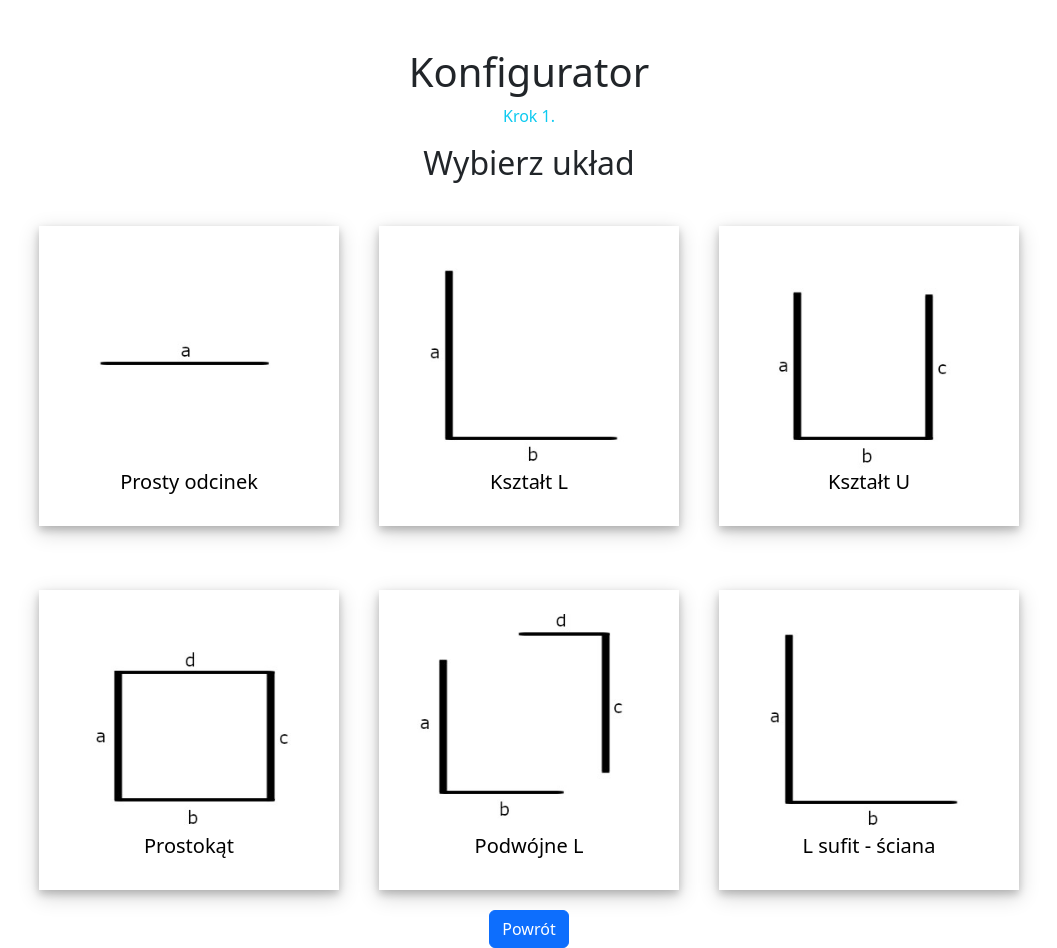
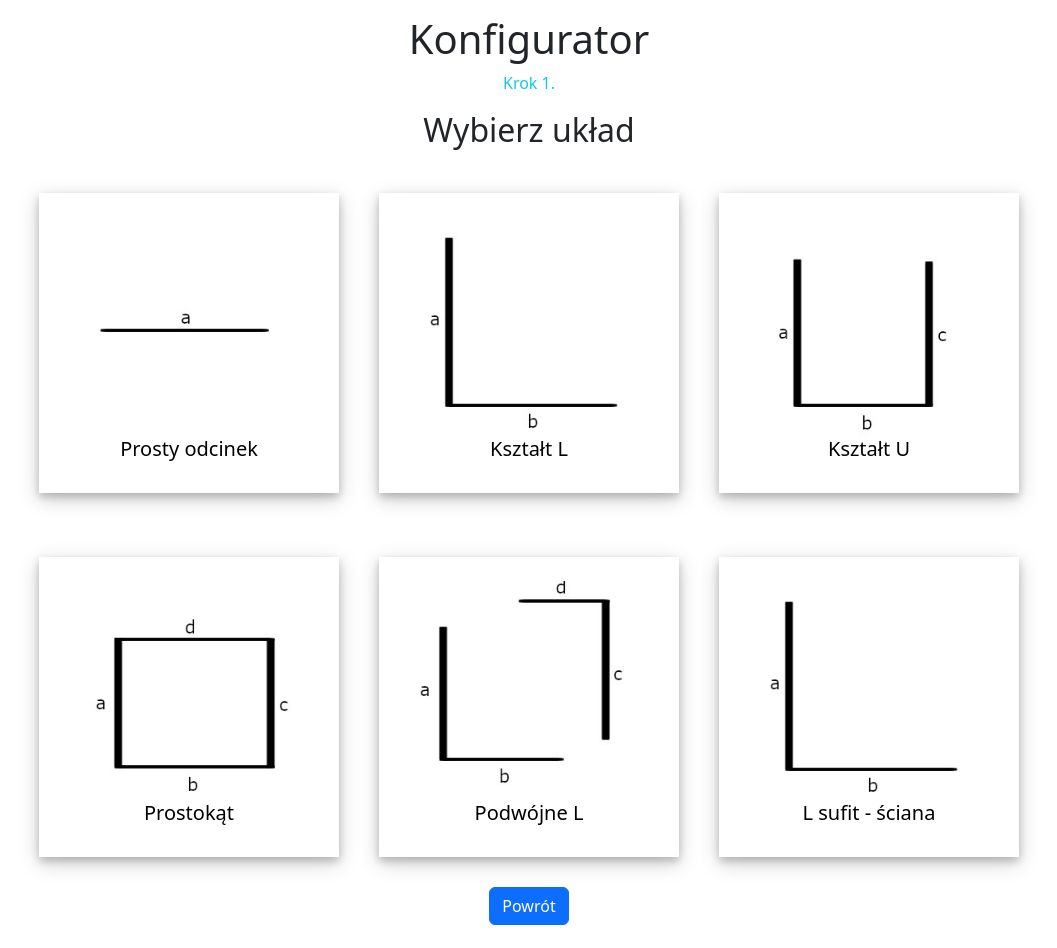
Before and after one commit to dawid-bigapp/konfigurator, a Django app: page /uklad in a window 1280 px wide. Shown: the whole page, without its empty margins (111-1168 px from the left). After the commit the page ends 925 px from the top, so only its background shows below. Run offline with Django 4.2, Linux system fonts and the light colour scheme.

Commit message:
Poprawa wyświetlania

```diff
--- a/konf/settings.py
+++ b/konf/settings.py
@@ -19,9 +19,9 @@ environ.Env.read_env()
 SECRET_KEY = "django-insecure-%%wg!)!1y*^6&=s=^ejy*70=8$2i3o7a*lg@p^i&-(7=44%@@j"
 
 # SECURITY WARNING: don't run with debug turned on in production!
-DEBUG = False
+DEBUG = True
 
-ALLOWED_HOSTS = ['konfigurator.onrender.com']
+ALLOWED_HOSTS = []
 
 
 # Application definition
--- a/main/templates/main/kolor.html
+++ b/main/templates/main/kolor.html
@@ -55,6 +55,9 @@ img {
 a.carda{
     text-decoration: none;
     color: black;
+}
+a.btn {
+  margin: 10px !important;
 }
     </style>
 </head>
--- a/main/templates/main/uklad.html
+++ b/main/templates/main/uklad.html
@@ -8,12 +8,10 @@
     <style>
 
 
-/* .heading{
-    font-size:20px;
-    font-weight:600;
-    color:#3D5AFE;
+.main{
+    margin-top: 15px !important;
 
-} */
+}
 
   .line1{
     color:#000;
@@ -56,6 +54,9 @@ img {
 a.carda{
     text-decoration: none;
     color: black;
+}
+a.btn {
+  margin: 10px !important;
 }
     </style>
 </head>
```
Also changed, not shown: main/templates/main/index.html (+3 -6 lines), main/templates/main/szyna.html (+3 -5 lines), main/templates/main/wymiary.html (+3 -5 lines).
